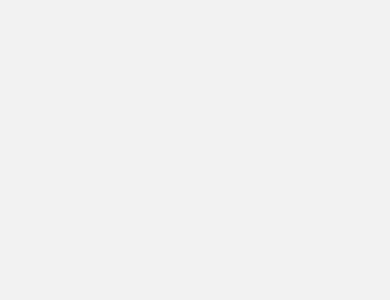
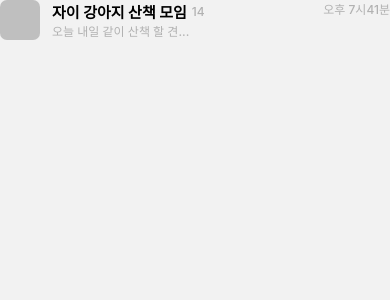
Before and after one commit to Bamdoliro/G-A, a React Native app: screen /ChatScreen in a window 390 px wide. Before the commit this address had no page. Shown: the top 300 px of the page. Built offline with nearby package versions, Linux system fonts and the light colour scheme.

Commit message:
ADD :: ChatList - ChatListData.json 완료 - ChatList.js 완료 - ChatScreen 에 Props 연결 완료

```diff
--- a/App.js
+++ b/App.js
@@ -16,7 +16,7 @@ export default function App() {
         }}
       >
         {/* <Stack.Screen name="Login" component={LoginScreen} /> */}
-        <Stack.Screen name="ChatList" component={ChatScreen} />
+        <Stack.Screen name="ChatScreen" component={ChatScreen} />
       </Stack.Navigator>
     </NavigationContainer>
   );
--- /dev/null
+++ b/components/ChatList/ChatList.js
@@ -0,0 +1,77 @@
+import { View, StyleSheet, Image, Text } from "react-native";
+
+export default function ChatList({MAIN_TEXT, SUB_TEXT, PARTICIPANT, DATE}) {
+    return (
+        <View style={styles.ChatListContent}>
+            <View style={styles.ProfileAndTitle}>
+                <Image
+                    style={styles.ChatProfileImg}
+                    source={require('../../assets/profile.jpg')}
+                />
+                <View style={styles.ChatSetText}>
+                    <View style={styles.ChatSetMainText}>
+                        <Text style={styles.ChatMainText}>
+                            {MAIN_TEXT}
+                        </Text>
+                        <Text style={styles.NumberOfParticipants}>
+                            {PARTICIPANT}
+                        </Text>
+                    </View>
+                    <Text style={styles.ChatSubText}>
+                        {SUB_TEXT}
+                    </Text>
+                </View>
+            </View>
+            <View>
+                <Text style={styles.ChatDate}>
+                    {DATE}
+                </Text>
+            </View>
+        </View>
+    )
+}
+
+const styles = StyleSheet.create({
+    ChatListContent: {
+        flexDirection: "row",
+        justifyContent: "space-between",
+        marginBottom: 12
+    },
+    ProfileAndTitle: {
+        flexDirection: "row",
+        alignItems: "center"
+    },
+    ChatProfileImg: {
+        width: "40px",
+        height: "40px",
+        borderRadius: 7,
+    },
+    ChatSetText: {
+        marginLeft: 12
+    },
+    ChatSetMainText: {
+        flexDirection: "row",
+        alignItems: "center"
+    },
+    ChatMainText: {
+        color: "black",
+        fontSize: 15,
+        fontWeight: "bold",
+        marginRight: 5
+    },
+    NumberOfParticipants: {
+        color: "#B1B1B1",
+        fontSize: 12,
+        fontWeight: 500
+    },
+    ChatSubText: {
+        color: "#B1B1B1",
+        fontSize: 12,
+        fontWeight: 500
+    },
+    ChatDate: {
+        color: "#B1B1B1",
+        fontSize: 12,
+        fontWeight: 500,
+    }
+})
--- /dev/null
+++ b/data/ChatList.json
@@ -0,0 +1,8 @@
+{
+    "row": {
+        "MAIN_TEXT": "자이 강아지 산책 모임",
+        "SUB_TEXT": "오늘 내일 같이 산책 할 견...",
+        "PARTICIPANT": 14,
+        "DATE": "오후 7시41분"
+    }
+}
--- a/pages/ChatScreen.js
+++ b/pages/ChatScreen.js
@@ -1,8 +1,16 @@
 import { View } from "react-native";
+import ChatList from "../components/ChatList/ChatList";
+import ChatListData from "../data/ChatList.json"
 
 export default function ChatScreen() {
     return (
         <View>
+            <ChatList
+                MAIN_TEXT = {ChatListData.row.MAIN_TEXT}
+                SUB_TEXT = {ChatListData.row.SUB_TEXT}
+                PARTICIPANT = {ChatListData.row.PARTICIPANT}
+                DATE = {ChatListData.row.DATE}
+            />
         </View>
     )
 }
```
Also changed, not shown: assets/profile.jpg (added).
